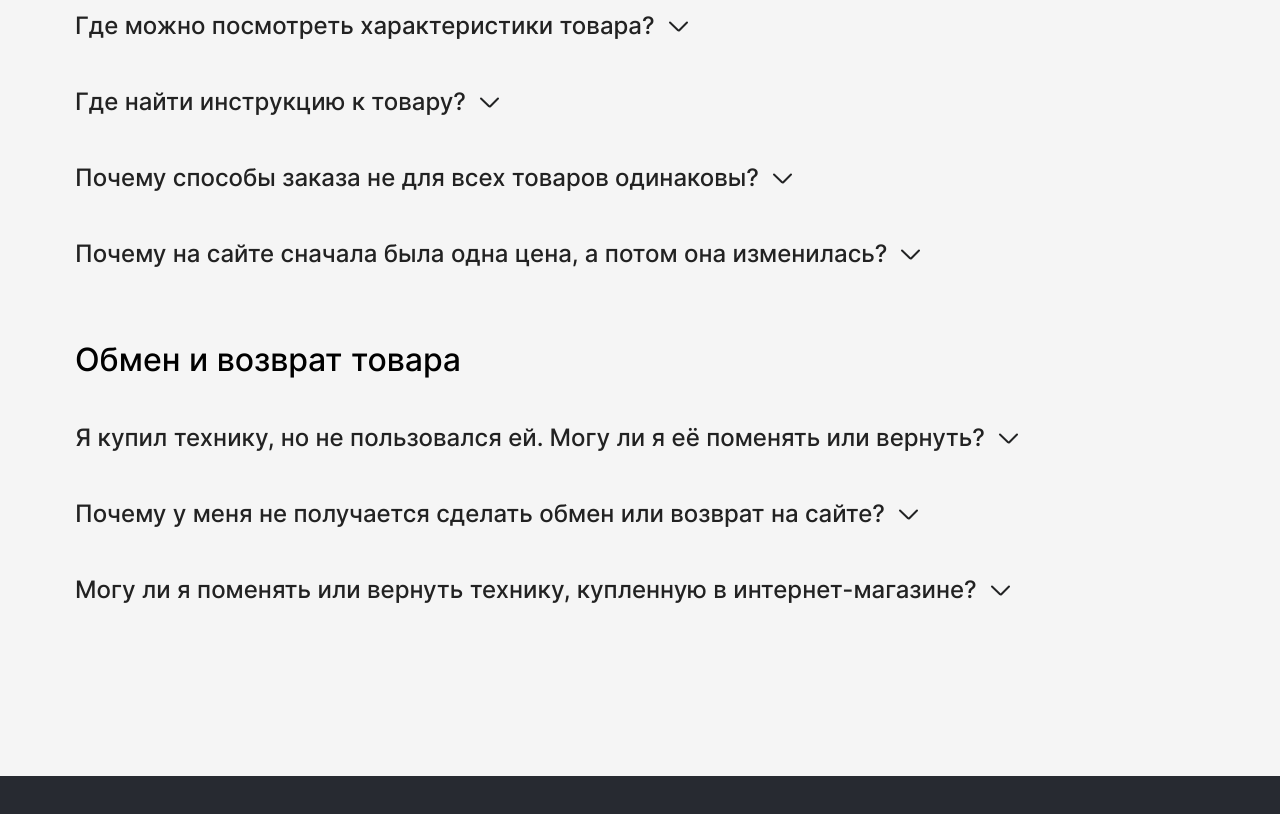
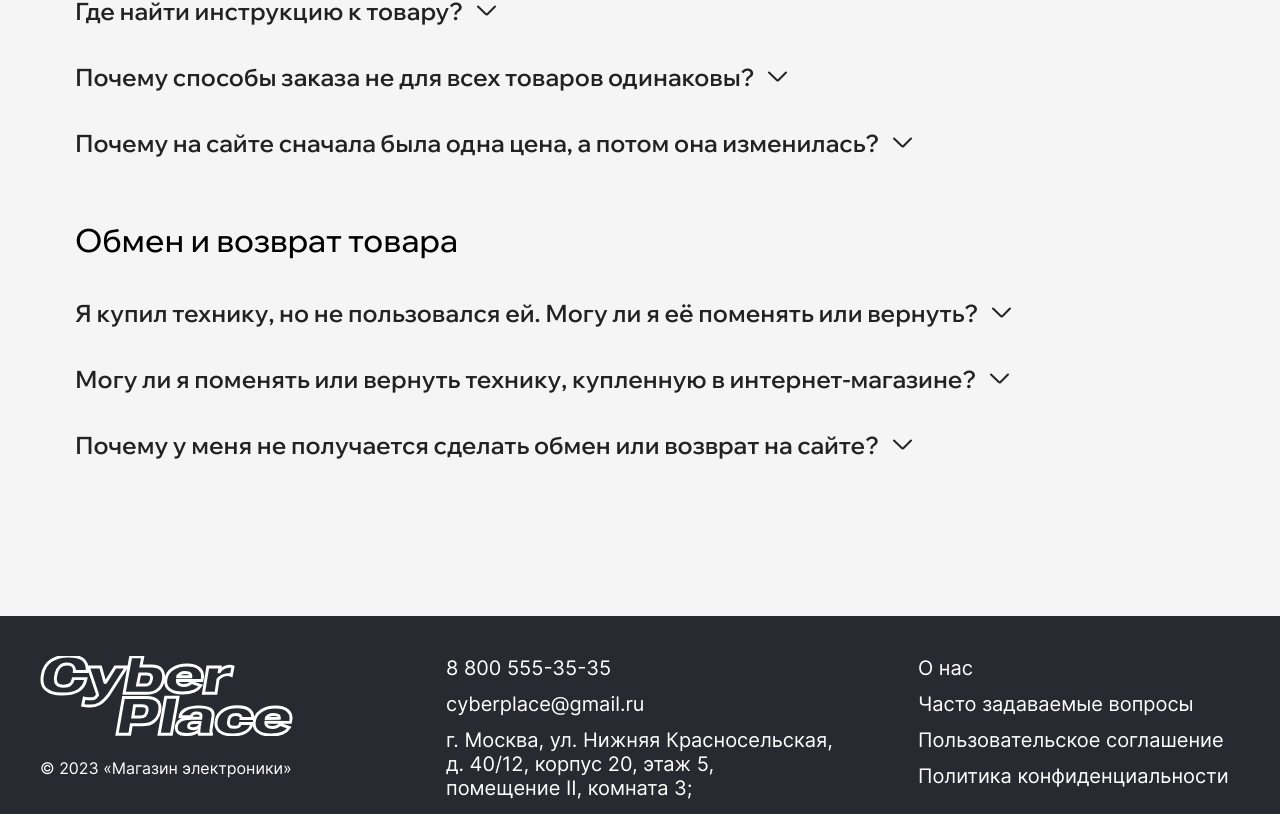
Before and after one commit to store-electronics-and-household/store-frontend, a React (Create React App) app: page /faq in a window 1280 px wide. Shown: the part 806-1620 px from the top of the page. Built offline with nearby package versions, Linux system fonts and the light colour scheme; a web font is replaced by a local one.

Commit message:
fix css style faq, footer

```diff
--- a/src/components/Accordion/_Accordion.scss
+++ b/src/components/Accordion/_Accordion.scss
@@ -7,9 +7,9 @@
 }
 
 .accordion__container-head {
-  padding: 12px 0;
   margin-top: 0;
-  margin-bottom: 16px;
+  margin-bottom: 20px;
+  font-family: 'Wix Madefor Display';
   font-size: 32px;
   font-weight: 500;
   line-height: 40px;
@@ -21,17 +21,13 @@
   margin: 0;
 }
 
-.accordion__item {
-  margin-bottom: 16px;
-}
-
 .accordion__btn {
   width: 100%;
   display: flex;
   justify-content: flex-start;
   border: none;
   background-color: transparent;
-  padding: 16px 0 15px;
+  padding: 18px 0 18px;
   color: #222;
   cursor: pointer;
 }
@@ -40,8 +36,10 @@
   text-align: start;
   margin: 0;
   margin-right: 10px;
+  font-family: 'Wix Madefor Display';
   font-size: 24px;
-  font-weight: 500;
+  font-weight: 600;
+  line-height: 30px;
 }
 
 .accordion__arrow {
--- a/src/components/Breadcrumb/_Breadcrumb.scss
+++ b/src/components/Breadcrumb/_Breadcrumb.scss
@@ -1,6 +1,6 @@
 .breadcrumb {
   list-style: none;
-  margin: 32px auto 12px;
+  margin: 12px auto 12px;
   max-width: 1360px;
   width: 100%;
   padding: 0;
--- a/src/components/Faq/_Faq.scss
+++ b/src/components/Faq/_Faq.scss
@@ -2,12 +2,13 @@
   max-width: 1130px;
   width: 100%;
   margin: auto;
-  padding: 44px 40px 140px;
+  padding: 44px 40px 138px;
 }
 
 .faq__header {
   margin-top: 0;
   margin-bottom: 44px;
+  font-family: 'Wix Madefor Display';
   font-size: 40px;
   font-weight: 500;
   line-height: 40px;
--- a/src/components/Footer/_Footer.scss
+++ b/src/components/Footer/_Footer.scss
@@ -13,7 +13,7 @@
 .footer__logo {
   width: 253px;
   height: 80px;
-  margin-left: 4px;
+  object-fit: cover;
 }
 
 .footer__copyright {
@@ -27,12 +27,11 @@
 .footer__contacts-list {
   display: flex;
   flex-direction: column;
-  justify-self: end;
   gap: 12px;
   padding: 0;
   margin: 0;
   list-style: none;
-  max-width: 410px;
+  max-width: 416px;
 }
 
 .footer__contacts-item, .footer__nav-link {
@@ -43,12 +42,18 @@
   line-height: 24px;
 }
 
+.footer__contacts-item {
+  margin-left: 6px;
+}
+
 .footer__nav {
   display: flex;
   flex-direction: column;
   align-items: flex-start;
   justify-self: end;
   gap: 12px;
+  max-width: 322px;
+  width: 100%;
 }
 
 .footer__nav-link {
--- a/src/index.css
+++ b/src/index.css
@@ -2,6 +2,7 @@
 @import url("./vendor/normalize.css");
 @import url("../src/vendor/fonts.css");
 @import url("https://fonts.cdnfonts.com/css/wix-madefor-text");
+@import url("https://fonts.googleapis.com/css2?family=Wix+Madefor+Display:wght@500;600&display=swap");
 body {
   margin: 0;
   font-family: "Inter", Arial, sans-serif;
@@ -141,9 +142,9 @@ body {
 }
 
 .accordion__container-head {
-  padding: 12px 0;
   margin-top: 0;
-  margin-bottom: 16px;
+  margin-bottom: 20px;
+  font-family: "Wix Madefor Display";
   font-size: 32px;
   font-weight: 500;
   line-height: 40px;
@@ -155,17 +156,13 @@ body {
   margin: 0;
 }
 
-.accordion__item {
-  margin-bottom: 16px;
-}
-
 .accordion__btn {
   width: 100%;
   display: flex;
   justify-content: flex-start;
   border: none;
   background-color: transparent;
-  padding: 16px 0 15px;
+  padding: 18px 0 18px;
   color: #222;
   cursor: pointer;
 }
@@ -174,8 +171,10 @@ body {
   text-align: start;
   margin: 0;
   margin-right: 10px;
+  font-family: "Wix Madefor Display";
   font-size: 24px;
-  font-weight: 500;
+  font-weight: 600;
+  line-height: 30px;
 }
 
 .accordion__arrow {
@@ -202,7 +201,7 @@ body {
 
 .breadcrumb {
   list-style: none;
-  margin: 32px auto 12px;
+  margin: 12px auto 12px;
   max-width: 1360px;
   width: 100%;
   padding: 0;
@@ -235,12 +234,13 @@ body {
   max-width: 1130px;
   width: 100%;
   margin: auto;
-  padding: 44px 40px 140px;
+  padding: 44px 40px 138px;
 }
 
 .faq__header {
   margin-top: 0;
   margin-bottom: 44px;
+  font-family: "Wix Madefor Display";
   font-size: 40px;
   font-weight: 500;
   line-height: 40px;
@@ -261,7 +261,8 @@ body {
 .footer__logo {
   width: 253px;
   height: 80px;
-  margin-left: 4px;
+  -o-object-fit: cover;
+     object-fit: cover;
 }
 
 .footer__copyright {
@@ -275,12 +276,11 @@ body {
 .footer__contacts-list {
   display: flex;
   flex-direction: column;
-  justify-self: end;
   gap: 12px;
   padding: 0;
   margin: 0;
   list-style: none;
-  max-width: 410px;
+  max-width: 416px;
 }
 
 .footer__contacts-item, .footer__nav-link {
@@ -291,12 +291,18 @@ body {
   line-height: 24px;
 }
 
+.footer__contacts-item {
+  margin-left: 6px;
+}
+
 .footer__nav {
   display: flex;
   flex-direction: column;
   align-items: flex-start;
   justify-self: end;
   gap: 12px;
+  max-width: 322px;
+  width: 100%;
 }
 
 .footer__nav-link {
--- a/src/index.scss
+++ b/src/index.scss
@@ -11,6 +11,7 @@ body {
 @import url('./vendor/normalize.css');
 @import url('../src/vendor/fonts.css');
 @import url('https://fonts.cdnfonts.com/css/wix-madefor-text');
+@import url('https://fonts.googleapis.com/css2?family=Wix+Madefor+Display:wght@500;600&display=swap');
 
 @import '../src/utils/_variables.scss';
 @import '../src/utils/_mixins.scss';
--- a/src/utils/constants.tsx
+++ b/src/utils/constants.tsx
@@ -292,7 +292,7 @@ export const contactsData = {
   phoneNumber: '8 800 555-35-35',
   email: 'cyberplace@gmail.ru',
   adress:
-    'г. Москва, ул. Нижняя Красносельская, д. 40/12, корпус 20, этаж 5, помещение II, комната 3;',
+    'г. Москва, ул. Нижняя Красносельская, д. 40/12, корпус 20, этаж 5, помещение\u00A0II, комната 3;',
 };
 
 export const faqList = {
@@ -307,7 +307,7 @@ export const faqList = {
     },
     {
       q: 'Получение заказа',
-      a: 'Для получения товара Покупатель должен предъявить шестизначный код на каждый заказ. Мы отправили их посредством СМС на номер мобильного телефона, указанного Покупателем при создании заказа. В случае отсутствия кода подтверждения, при Вас будет заполнен Акт выдачи Товара без смс-верификации и /или в отсутствии связи на адресе выдачи',
+      a: 'Для получения товара Покупатель должен предъявить шестизначный код на каждый заказ. Мы отправили их посредством СМС на номер мобильного телефона, указанного Покупателем при создании заказа. В\u00A0случае отсутствия кода подтверждения, при Вас будет заполнен Акт выдачи Товара без смс-верификации и /или в отсутствии связи на адресе выдачи',
     },
     {
       q: 'Как узнать стоимость и интервалы доставки в моём городе?',
@@ -338,11 +338,11 @@ export const faqList = {
       a: 'Это зависит от категории товара. В соответствии со ст. 25 закона «О защите прав потребителей» возврат товара надлежащего качества возможен в течение 14 дней с момента его покупки при условии, что Ваш товар не входит в список не подлежащих возврату.',
     },
     {
-      q: 'Почему у меня не получается сделать обмен или возврат на сайте?',
+      q: 'Могу ли я поменять или вернуть технику, купленную в интернет-магазине?',
       a: 'Возможно Ваш товар относится к категории не подлежащей обмену или возврату. Если у Вас возникли трудности при использовании товара, советуем обратиться в сервисный центр или к представителю производителя.',
     },
     {
-      q: 'Могу ли я поменять или вернуть технику, купленную в интернет-магазине?',
+      q: 'Почему у меня не получается сделать обмен или возврат на сайте?',
       a: 'Да, в соответствии со ст. 25 закона «О защите прав потребителей» возврат товара надлежащего качества возможен в течение 14 дней с момента его покупки при условии, что Ваш товар не входит в список не подлежащих возврату.',
     },
   ],
```
Also changed, not shown: 2 other files (tests, documents, lock files or other folders).
